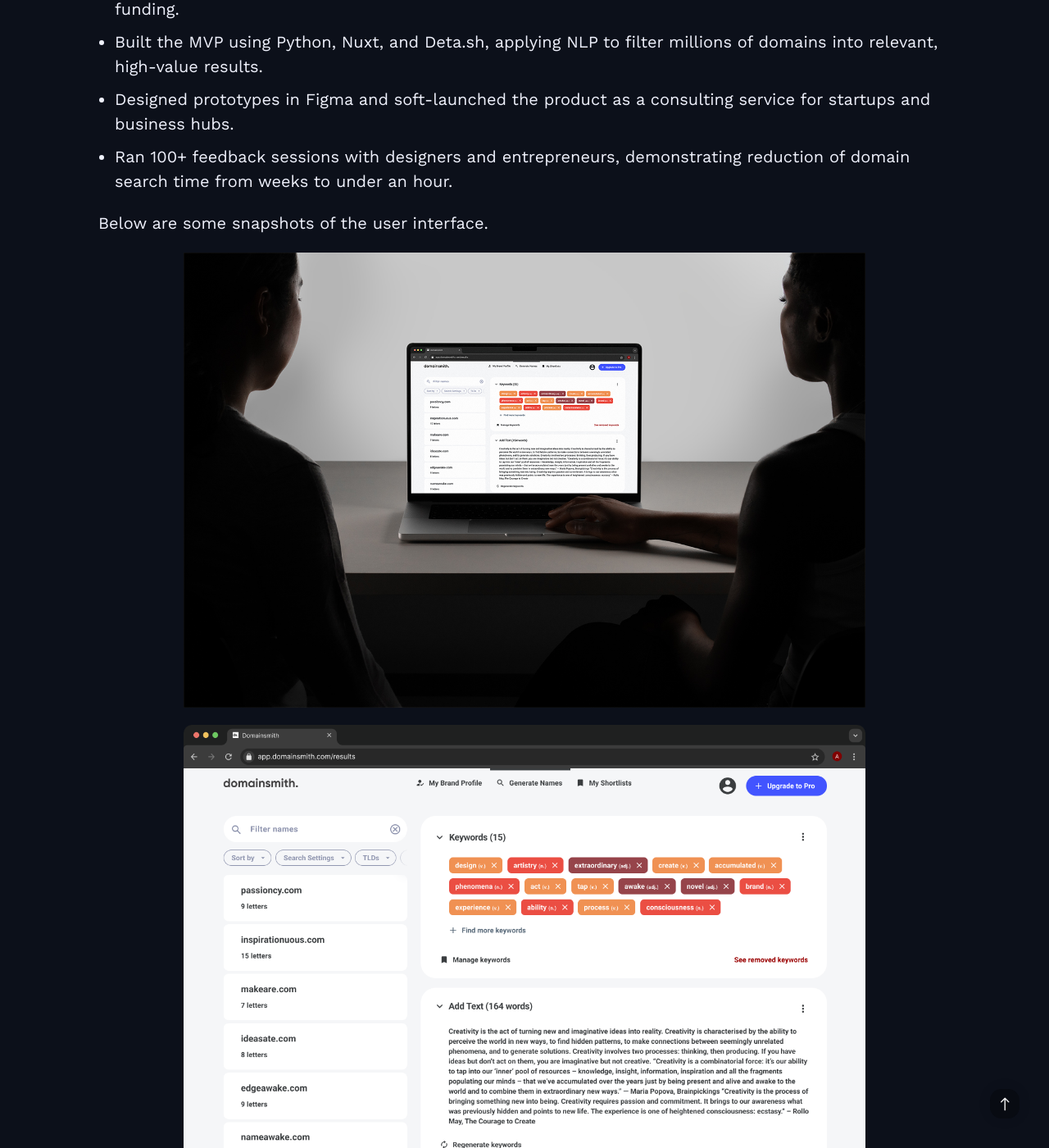
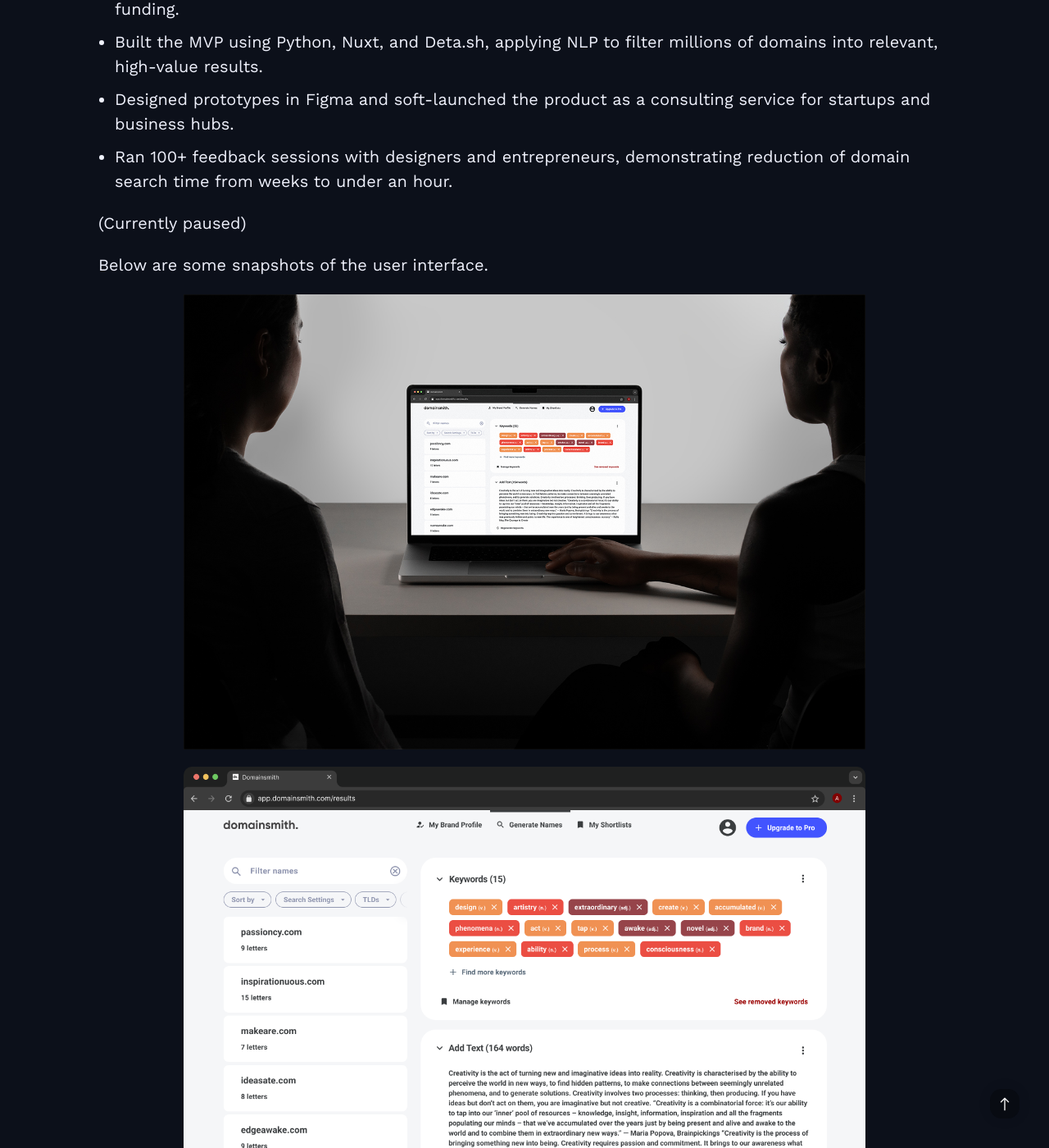
Before and after one commit to mkishi1221/mkishi1221.github.io, a Jekyll site: the page built from index.html, in a window 1280 px wide and 1400 px high, scrolled down 7048 px. Shown: the whole window at 82% size. Built offline with Jekyll 4.4.1, drawn with Linux system fonts in a browser that asks for light colours; nearby versions of some CDN libraries.

Commit message:
Updated CV

```diff
--- a/_includes/cv.md
+++ b/_includes/cv.md
@@ -89,13 +89,13 @@
 - Designed prototypes in Figma and soft-launched the product as a consulting service for startups and business hubs.
 - Ran 100+ feedback sessions with designers and entrepreneurs, demonstrating reduction of domain search time from weeks to under an hour.
 
+(Currently paused)
+
 Below are some snapshots of the user interface.
 
 ![Domainsmith UI]({{site.baseurl}}/images/ui_example_domainsmith_BL34.jpg){: style="width: 80%; display: block; margin: 0 auto;"}
 
 ![Domainsmith UI]({{site.baseurl}}/images/ui_example_domainsmith.png){: style="width: 80%; display: block; margin: 0 auto; border-radius: 10px;"}
-
-(Currently paused)
 
 # Cistate Solutions Inc. (March 2019 - July 2021)
 
```
